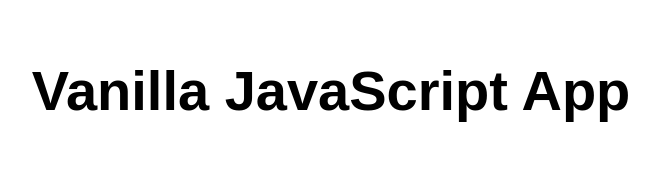
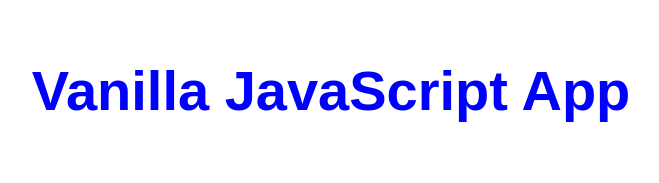
Before and after one commit to inergyllc/myswa, a website: page src/index2.html in a window 1280 px wide. Shown: the whole page, without its empty margins (309-968 px from the left). Drawn offline with Linux system fonts and the light colour scheme.

Commit message:
fix colors on pages.  this is prior to the first big tests.
no more changes

```diff
--- a/src/index2.html
+++ b/src/index2.html
@@ -9,7 +9,7 @@
 
   <body>
     <main>
-      <h1>Vanilla JavaScript App</h1>
+      <h1 style="color: blue">Vanilla JavaScript App</h1>
     </main>
   </body>
 </html>
```
Also changed, not shown: src/admin/auth.html (+1 -1 lines).
